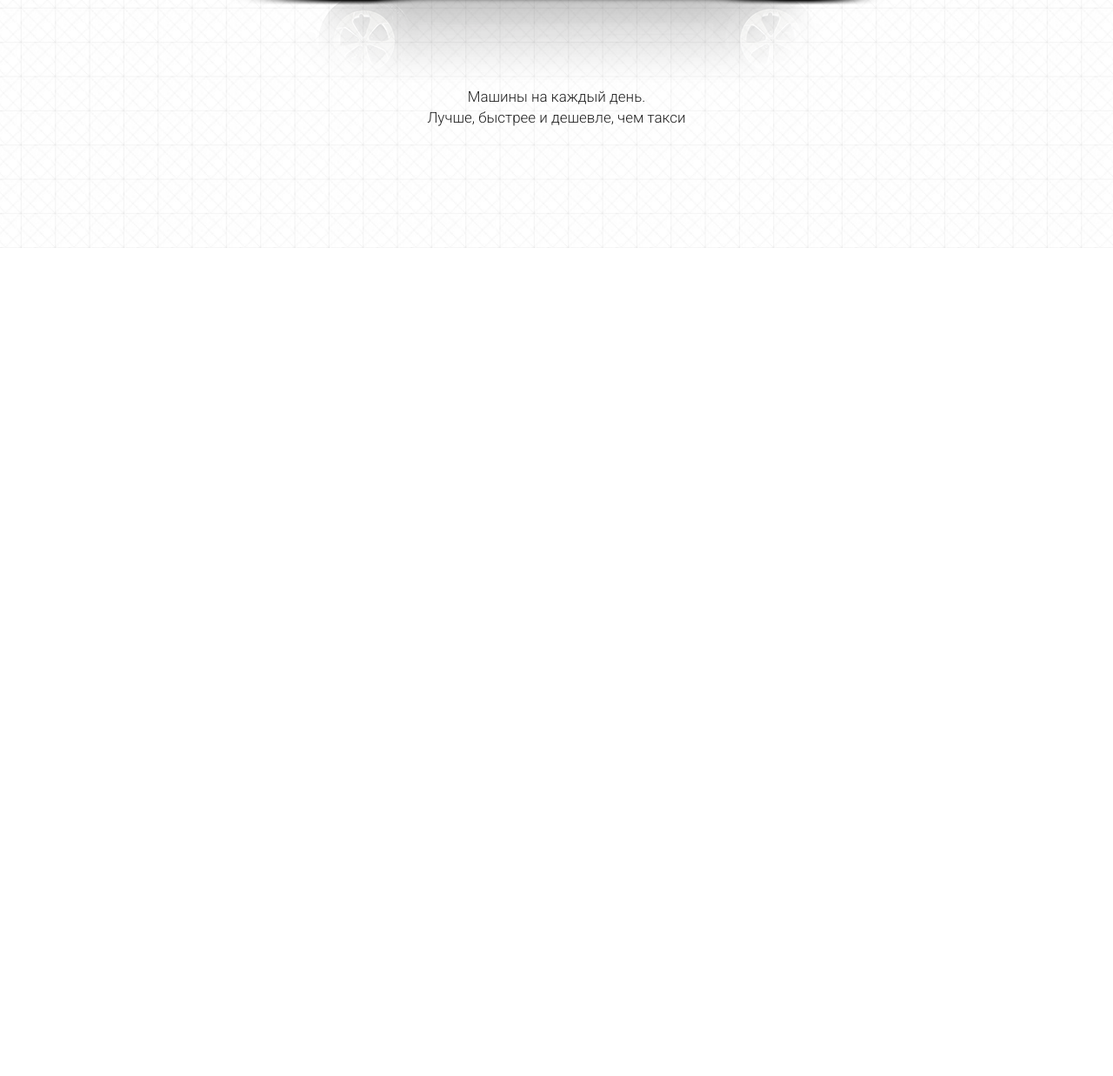
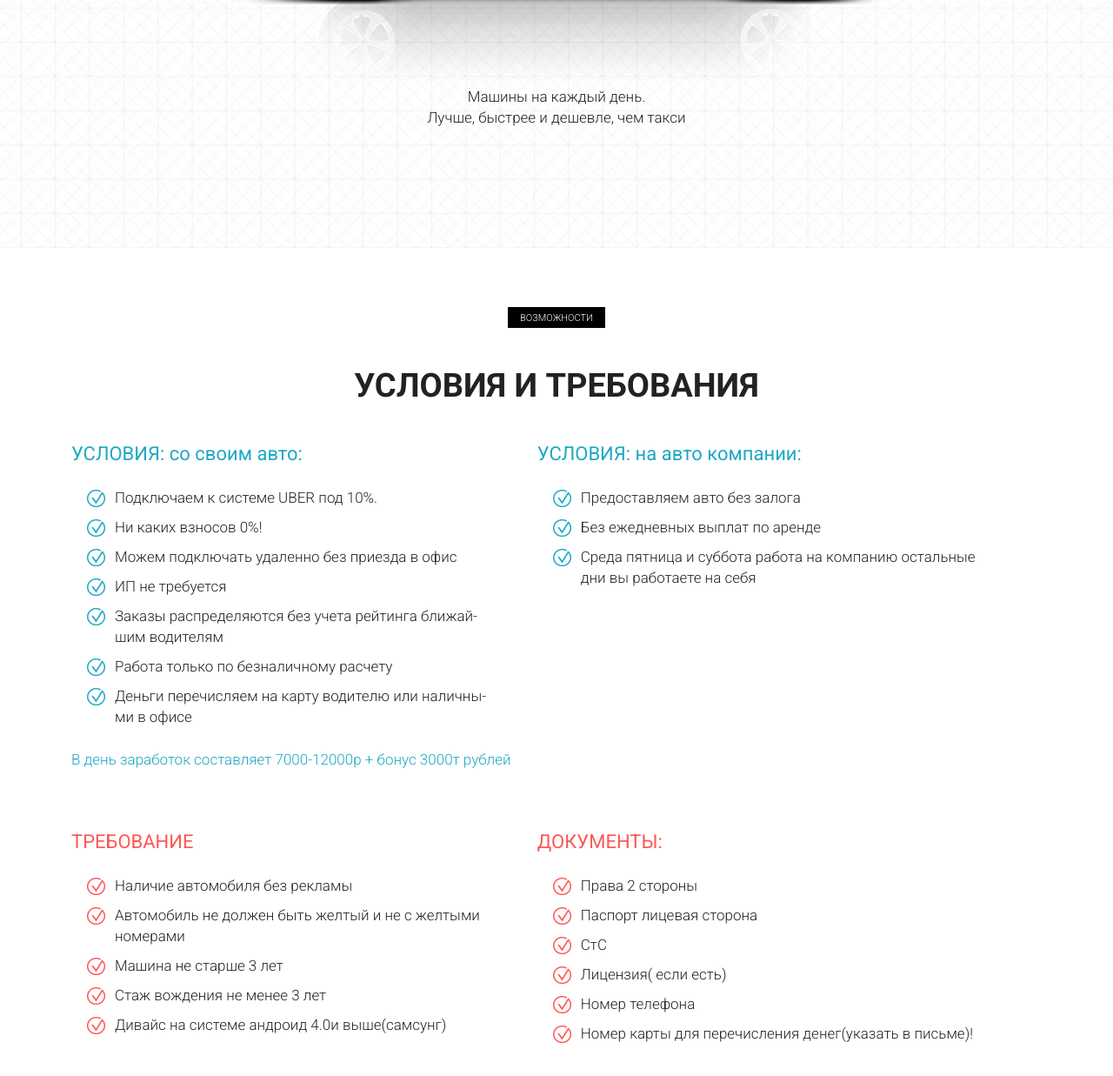
Before and after one commit to DmytroBezuhlyi/C-WebDev-BootstrapProject, a plain HTML site: page src/index.html in a window 1280 px wide. Shown: the part 3494-4731 px from the top of the page at 87% size. Before the commit the page ends 3779 px from the top, so only its background shows below. Drawn offline with Linux system fonts and the light colour scheme.

Commit message:
Add Require section with styles

```diff
--- a/src/index.html
+++ b/src/index.html
@@ -272,5 +272,65 @@
         </div>
     </div>
 </section>
+
+<section class="require">
+    <div class="container">
+        <div class="label">возможности</div>
+        <div class="title">условия и требования</div>
+        <div class="row">
+            <div class="col-md-6">
+                <div class="require_block">
+                    <div class="require_title">УСЛОВИЯ: со своим авто:</div>
+                    <ul class="require_list">
+                        <li>Подключаем к системе UBER под 10%.</li>
+                        <li>Ни каких взносов 0%!</li>
+                        <li>Можем подключать удаленно без приезда в офис</li>
+                        <li>ИП не требуется</li>
+                        <li>Заказы распределяются без учета рейтинга ближай-<br>шим водителям</li>
+                        <li>Работа только по безналичному расчету</li>
+                        <li>Деньги перечисляем на карту водителю или наличны-<br>ми в офисе</li>
+                    </ul>
+                    <div class="require_description">В день заработок составляет 7000-12000р + бонус 3000т рублей</div>
+                </div>
+            </div>
+            <div class="col-md-6">
+                <div class="require_block">
+                    <div class="require_title">УСЛОВИЯ: на авто компании:
+                    </div>
+                    <ul class="require_list">
+                        <li>Предоставляем авто без залога</li>
+                        <li>Без ежедневных выплат по аренде</li>
+                        <li>Среда пятница и суббота работа на компанию остальные дни вы работаете на себя</li>
+                    </ul>
+                </div>
+            </div>
+            <div class="col-md-6">
+                <div class="require_block require_block_nmb warning">
+                    <div class="require_title">ТРЕБОВАНИЕ</div>
+                    <ul class="require_list">
+                        <li>Наличие автомобиля без рекламы</li>
+                        <li>Автомобиль не должен быть желтый и не с желтыми номерами</li>
+                        <li>Машина не старше 3 лет</li>
+                        <li>Стаж вождения не менее 3 лет</li>
+                        <li>Дивайс на системе андроид 4.0и выше(самсунг)</li>
+                    </ul>
+                </div>
+            </div>
+            <div class="col-md-6">
+                <div class="require_block require_block_nmb warning">
+                    <div class="require_title">ДОКУМЕНТЫ:</div>
+                    <ul class="require_list">
+                        <li>Права 2 стороны</li>
+                        <li>Паспорт лицевая сторона</li>
+                        <li>СтС</li>
+                        <li>Лицензия( если есть)</li>
+                        <li>Номер телефона</li>
+                        <li>Номер карты для перечисления денег(указать в письме)!</li>
+                    </ul>
+                </div>
+            </div>
+        </div>
+    </div>
+</section>
 </body>
 </html>
--- a/src/sass/style.sass
+++ b/src/sass/style.sass
@@ -285,3 +285,46 @@ nav
     text-align: center
     color: #222222
     margin-top: 4px
+
+.require
+  padding: 68px 0 84px 0
+  &_block
+    margin: 33px 0
+    &_nmb
+      margin-bottom: 0
+  &_title
+    font-size: 22px
+    font-weight: 400
+    color: #1ca8c3
+  &_list
+    list-style-type: none
+    padding-left: 50px
+    margin-top: 22px
+    li
+      position: relative
+      font-size: 17px
+      font-weight: 300
+      line-height: 24px
+      margin-bottom: 10px
+      &:before
+        content: ''
+        display: block
+        position: absolute
+        left: -32px
+        top: 3px
+        width: 21px
+        height: 20px
+        background: url("../icons/check_blue.png") center (center / cover) no-repeat
+  &_description
+    margin-top: 25px
+    font-size: 17px
+    font-weight: 300
+    line-height: 24px
+    color: #1ca8c3
+  .warning
+    .require_title
+      color: $pale_red
+    .require_list
+      li
+        &:before
+          background: url("../icons/check_red.png") center (center / cover) no-repeat
```
Also changed, not shown: src/css/style.css, src/css/style.min.css, src/icons/check_blue.png (added), src/icons/check_red.png (added), 1 other file.
